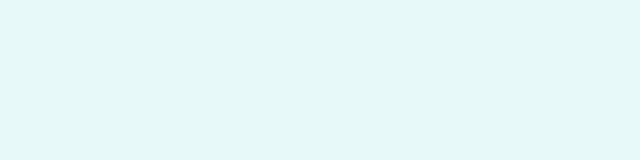
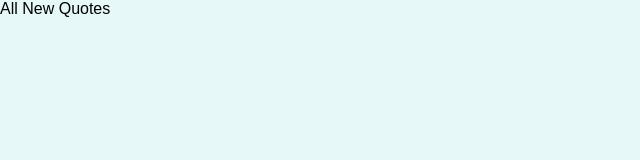
Before and after one commit to shahbaazchaviwale/react-mar-2022-route-practice, a JavaScript app: page /new-quote in a window 1280 px wide. Shown: the top 160 px of the page, without its empty margins (0-640 px from the left). Built offline with nearby package versions, Linux system fonts and the light colour scheme.

Commit message:
done setup with route

```diff
--- a/src/App.js
+++ b/src/App.js
@@ -1,8 +1,22 @@
+import { Route } from "react-router-dom";
+import { Switch } from "react-router-dom";
+import AllQuotes from "./pages/AllQuotes";
+import NewQuotes from "./pages/NewQuotes";
+import QuoteDetail from "./pages/QuoteDetail";
+
 function App() {
   return (
-    <div>
-
-    </div>
+    <Switch>
+      <Route path="/quotes" exact>
+        <AllQuotes />
+      </Route>
+      <Route path="/quotes/:quoteId">
+        <QuoteDetail />
+      </Route>
+      <Route path="/new-quote">
+        <NewQuotes />
+      </Route>
+    </Switch>
   );
 }
 
--- a/src/index.js
+++ b/src/index.js
@@ -1,6 +1,12 @@
-import ReactDOM from 'react-dom';
+import ReactDOM from "react-dom";
 
-import './index.css';
-import App from './App';
+import "./index.css";
+import App from "./App";
+import { BrowserRouter } from "react-router-dom";
 
-ReactDOM.render(<App />, document.getElementById('root'));
+ReactDOM.render(
+  <BrowserRouter>
+    <App />
+  </BrowserRouter>,
+  document.getElementById("root")
+);
--- a/src/pages/AllQuotes.js
+++ b/src/pages/AllQuotes.js
@@ -1,6 +1,6 @@
 const AllQuotes = () => {
     return <div>
-
+        All Quotes
     </div>
 }
 
--- a/src/pages/NewQuotes.js
+++ b/src/pages/NewQuotes.js
@@ -1,6 +1,6 @@
 const NewQuotes = () => {
     return <div>
-
+         All New Quotes
     </div>
 }
 
--- a/src/pages/QuoteDetail.js
+++ b/src/pages/QuoteDetail.js
@@ -1,6 +1,6 @@
 const QuoteDetail = () => {
     return <div>
-
+        Quote Detail
     </div>
 }
 
```
